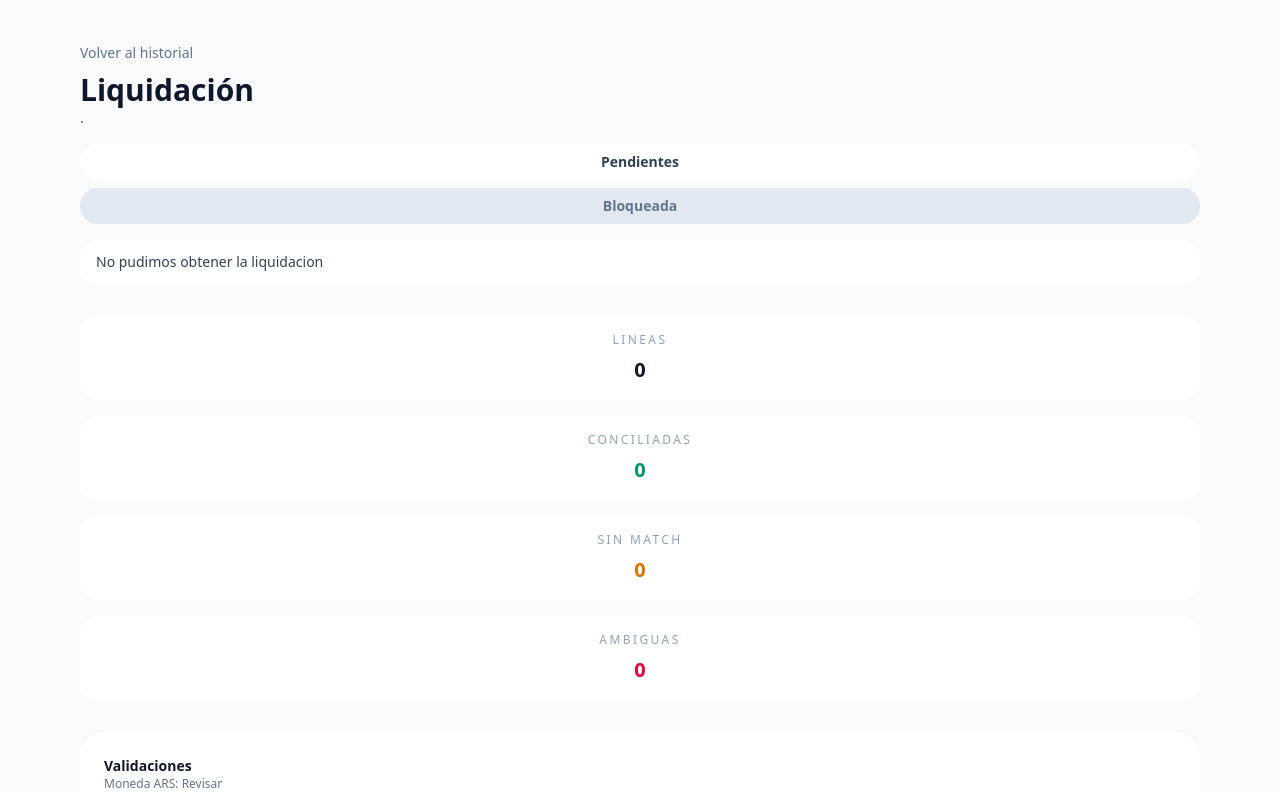
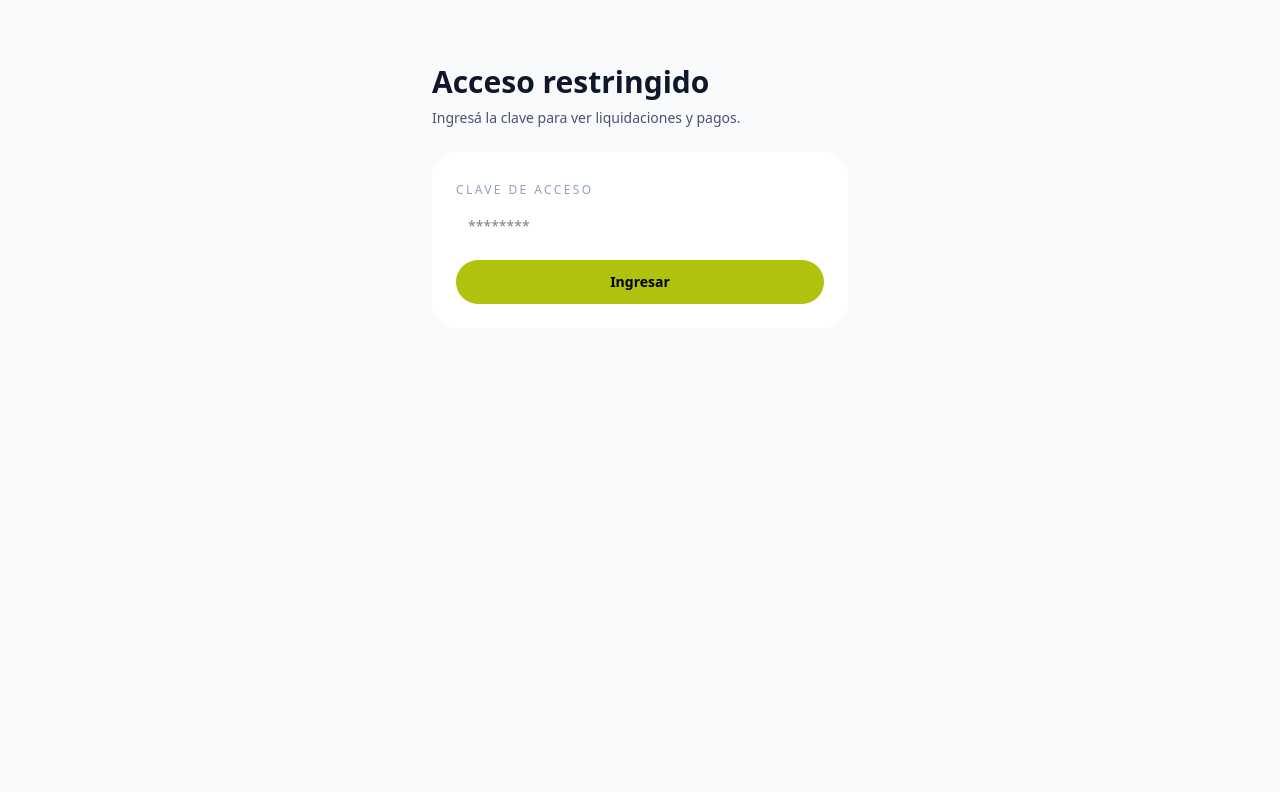
Before and after one commit to esteban-zoco/altas-zoco, a Next.js app: page /liquidaciones/clave in a window 1280 px wide. Shown: the top 792 px of the page. Built offline with nearby package versions, Linux system fonts and the light colour scheme; no server answers; the database is empty.

Commit message:
new fuction for link terms and condition

```diff
--- /dev/null
+++ b/app/api/liquidaciones/auth/route.ts
@@ -0,0 +1,39 @@
+import { createHash } from "crypto";
+import { cookies } from "next/headers";
+import { NextResponse } from "next/server";
+
+const hashToken = (value: string) =>
+  createHash("sha256").update(value).digest("hex");
+
+export async function POST(request: Request) {
+  const expected = process.env.LIQUIDACIONES_PASSWORD;
+  if (!expected) {
+    return NextResponse.json(
+      { success: false, error: "Clave no configurada" },
+      { status: 500 },
+    );
+  }
+
+  const payload = (await request.json().catch(() => ({}))) as { password?: string };
+  const provided = String(payload.password ?? "");
+  if (!provided || provided !== expected) {
+    return NextResponse.json(
+      { success: false, error: "Clave incorrecta" },
+      { status: 401 },
+    );
+  }
+
+  const token = hashToken(expected);
+  const cookieStore = await cookies();
+  cookieStore.set({
+    name: "liq_auth",
+    value: token,
+    httpOnly: true,
+    sameSite: "lax",
+    secure: process.env.NODE_ENV === "production",
+    maxAge: 60 * 60 * 24 * 7,
+    path: "/",
+  });
+
+  return NextResponse.json({ success: true });
+}
--- /dev/null
+++ b/app/liquidaciones/clave/page.tsx
@@ -0,0 +1,84 @@
+"use client";
+
+import { useRouter, useSearchParams } from "next/navigation";
+import { useState } from "react";
+
+export default function LiquidacionesClavePage() {
+  const router = useRouter();
+  const searchParams = useSearchParams();
+  const nextPath = searchParams.get("next") || "/liquidaciones";
+  const [password, setPassword] = useState("");
+  const [error, setError] = useState<string | null>(null);
+  const [submitting, setSubmitting] = useState(false);
+
+  const onSubmit = async (event: React.FormEvent<HTMLFormElement>) => {
+    event.preventDefault();
+    if (!password) {
+      setError("Ingresá la clave.");
+      return;
+    }
+    setSubmitting(true);
+    setError(null);
+    try {
+      const response = await fetch("/api/liquidaciones/auth", {
+        method: "POST",
+        headers: { "Content-Type": "application/json" },
+        body: JSON.stringify({ password }),
+      });
+      const payload = (await response.json().catch(() => ({}))) as {
+        success?: boolean;
+        error?: string;
+      };
+      if (!response.ok || !payload.success) {
+        setError(payload.error || "Clave incorrecta.");
+        return;
+      }
+      router.replace(nextPath);
+    } catch (err) {
+      console.error(err);
+      setError("No pudimos validar la clave.");
+    } finally {
+      setSubmitting(false);
+    }
+  };
+
+  return (
+    <div className="min-h-screen bg-slate-50">
+      <div className="mx-auto flex w-full max-w-md flex-col gap-6 px-4 py-16">
+        <div>
+          <h1 className="text-3xl font-semibold text-slate-900">Acceso restringido</h1>
+          <p className="mt-2 text-sm text-slate-600">
+            Ingresá la clave para ver liquidaciones y pagos.
+          </p>
+        </div>
+        <form
+          onSubmit={onSubmit}
+          className="rounded-3xl border border-slate-200 bg-white p-6 shadow-sm"
+        >
+          <label className="text-xs uppercase tracking-[0.2em] text-slate-400">
+            Clave de acceso
+          </label>
+          <input
+            type="password"
+            value={password}
+            onChange={(event) => setPassword(event.target.value)}
+            className="mt-2 w-full rounded-2xl border border-slate-200 px-3 py-2 text-sm"
+            placeholder="********"
+          />
+          {error ? (
+            <p className="mt-3 text-sm text-red-600">{error}</p>
+          ) : null}
+          <button
+            type="submit"
+            disabled={submitting}
+            className={`mt-4 w-full rounded-full px-6 py-3 text-sm font-semibold ${
+              submitting ? "cursor-not-allowed bg-slate-200 text-slate-500" : "bg-[#B1C20E]"
+            }`}
+          >
+            {submitting ? "Validando..." : "Ingresar"}
+          </button>
+        </form>
+      </div>
+    </div>
+  );
+}
--- /dev/null
+++ b/middleware.ts
@@ -0,0 +1,58 @@
+import { NextResponse } from "next/server";
+import type { NextRequest } from "next/server";
+
+const PROTECTED_PATHS: RegExp[] = [
+  /^\/liquidaciones(\/|$)/,
+  /^\/pagos(\/|$)/,
+  /^\/api\/liquidaciones(\/|$)/,
+  /^\/api\/settlements(\/|$)/,
+  /^\/api\/payouts(\/|$)/,
+  /^\/api\/orders(\/|$)/,
+];
+
+const PUBLIC_PATHS: RegExp[] = [
+  /^\/liquidaciones\/clave(\/|$)/,
+  /^\/api\/liquidaciones\/auth(\/|$)/,
+];
+
+const encoder = new TextEncoder();
+
+const sha256Hex = async (value: string) => {
+  const data = encoder.encode(value);
+  const hash = await crypto.subtle.digest("SHA-256", data);
+  return Array.from(new Uint8Array(hash))
+    .map((byte) => byte.toString(16).padStart(2, "0"))
+    .join("");
+};
+
+export async function middleware(request: NextRequest) {
+  const { pathname, search } = request.nextUrl;
+  const isProtected = PROTECTED_PATHS.some((pattern) => pattern.test(pathname));
+  if (!isProtected) return NextResponse.next();
+
+  const isPublic = PUBLIC_PATHS.some((pattern) => pattern.test(pathname));
+  if (isPublic) return NextResponse.next();
+
+  const password = process.env.LIQUIDACIONES_PASSWORD;
+  if (!password) return NextResponse.next();
+
+  const expected = await sha256Hex(password);
+  const token = request.cookies.get("liq_auth")?.value;
+  if (token === expected) return NextResponse.next();
+
+  if (pathname.startsWith("/api/")) {
+    return NextResponse.json(
+      { success: false, error: "No autorizado" },
+      { status: 401 },
+    );
+  }
+
+  const loginUrl = request.nextUrl.clone();
+  loginUrl.pathname = "/liquidaciones/clave";
+  loginUrl.searchParams.set("next", `${pathname}${search}`);
+  return NextResponse.redirect(loginUrl);
+}
+
+export const config = {
+  matcher: ["/((?!_next/static|_next/image|favicon.ico).*)"],
+};
```
